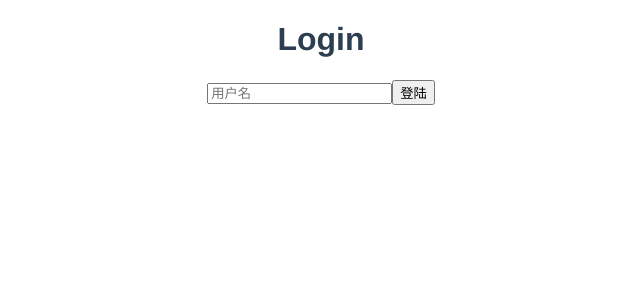
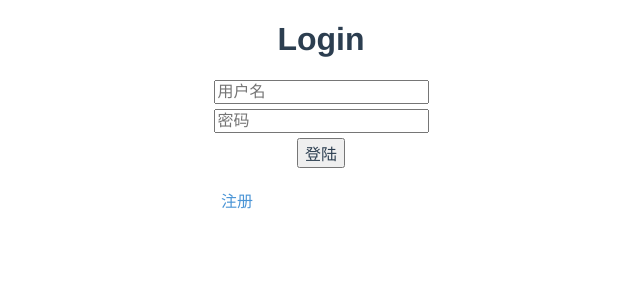
Before and after one commit to ddgotyou/online-operation, a Vue app: page / in a window 1280 px wide. Shown: the top 300 px of the page, without its empty margins (319-959 px from the left). Built offline with nearby package versions, Linux system fonts and the light colour scheme.

Commit message:
完成用户的注册和密码登录模块

```diff
--- a/src/api/users.ts
+++ b/src/api/users.ts
@@ -6,12 +6,22 @@ import { ENV_SERVER } from "@/global";
 //配置axios默认baseURL
 axios.defaults.baseURL = ENV_SERVER;
 export const queryUser = async (param: QueryUser) => {
-  const { user_name } = param;
-  if (!user_name) return;
+  const { user_name, password } = param;
   try {
-    const res = await axios.get("/getUser", { params: { user_name } });
+    const res = await axios.get("/getUser", {
+      params: { user_name, password },
+    });
     return res;
   } catch (err) {
     console.log(err);
   }
 };
+
+export const registerUser = async (params: QueryUser) => {
+  try {
+    const res = await axios.post("/register", params);
+    return res;
+  } catch (err) {
+    console.log(err);
+  }
+};
--- a/src/main.ts
+++ b/src/main.ts
@@ -2,5 +2,6 @@ import { createApp } from "vue";
 import App from "./App.vue";
 import router from "./router";
 import store from "./store";
+import "vant/lib/index.css";
 
 createApp(App).use(store).use(router).mount("#app");
--- a/src/types/userType.ts
+++ b/src/types/userType.ts
@@ -1,5 +1,6 @@
 export type QueryUser = {
   user_name: string;
+  password?: string;
 };
 
 export type UserInfo = {
--- a/src/views/login/LoginView.vue
+++ b/src/views/login/LoginView.vue
@@ -1,8 +1,45 @@
 <template>
   <div class="about">
-    <h1>Login</h1>
-    <input v-model="userInfo.user_name" placeholder="用户名" />
-    <button @click="validate()">登陆</button>
+    <template v-if="loginType === 'login'">
+      <h1>Login</h1>
+      <input
+        v-model="userInfo.user_name"
+        placeholder="用户名"
+        style="display: block; margin: 5px auto"
+      />
+      <input
+        v-model="userInfo.password"
+        placeholder="密码"
+        type="password"
+        style="display: block; margin: 5px auto"
+      />
+      <button @click="validate()">登陆</button>
+      <div class="register-tip" @click="loginType = 'register'">注册</div>
+    </template>
+    <template v-else-if="loginType === 'register'">
+      <h1>注册</h1>
+      <input
+        v-model="userInfo.user_name"
+        placeholder="用户名"
+        style="display: block; margin: 5px auto"
+      />
+      <input
+        v-model="userInfo.password"
+        placeholder="密码"
+        type="password"
+        style="display: block; margin: 5px auto"
+      />
+      <button @click="backLogin()" style="margin-right: 20px">返回登陆</button>
+      <button @click="register()">确定注册</button>
+    </template>
   </div>
 </template>
 <script lang="ts" src="./component.ts"></script>
+<style lang="scss" scoped>
+.register-tip {
+  width: 200px;
+  color: rgb(75, 149, 214);
+  text-align: left;
+  margin: 20px auto;
+}
+</style>
--- a/src/views/login/component.ts
+++ b/src/views/login/component.ts
@@ -1,7 +1,8 @@
 import { defineComponent } from "vue";
-import { queryUser } from "@/api/users";
+import { queryUser, registerUser } from "@/api/users";
 import { UserInfo } from "@/types/userType";
 import { USER_KEY } from "@/global";
+import { showDialog } from "vant";
 
 export default defineComponent({
   data() {
@@ -10,15 +11,57 @@ export default defineComponent({
         _id: "",
         user_name: "",
       } as UserInfo,
+      loginType: "login",
     };
   },
   methods: {
+    backLogin() {
+      this.loginType = "login";
+      this.userInfo = {} as UserInfo;
+    },
+    //注册
+    async register() {
+      if (this.userInfo.user_name && this.userInfo.password) {
+        const params = {
+          user_name: this.userInfo.user_name,
+          password: this.userInfo.password,
+        };
+        const res = await registerUser(params);
+        console.log("创建注册新用户", res);
+        //弹窗、重置、返回
+        if (res) {
+          showDialog({
+            title: "注册成功",
+            message: "请返回登录",
+            confirmButtonText: "返回",
+            showCancelButton: false,
+          }).then(() => {
+            this.loginType = "login";
+            this.userInfo = {} as UserInfo; //清空重置
+          });
+        }
+      } else {
+        showDialog({
+          title: "注册无效",
+          message: "请重新注册，并输入有效的用户名或密码",
+          showCancelButton: true,
+        });
+        //重置
+        this.userInfo = {} as UserInfo; //清空重置
+      }
+    },
     async validate() {
       if (!this.userInfo.user_name) {
         console.log("用户名不能为空");
+        return;
+      }
+      if (!this.userInfo.password) {
+        console.log("密码不能为空");
+        return;
       }
       const params = {
         user_name: this.userInfo.user_name,
+        password: this.userInfo.password,
       };
       const res = await queryUser(params);
       this.userInfo = res?.data as UserInfo;
```
